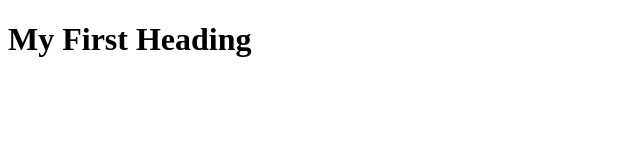
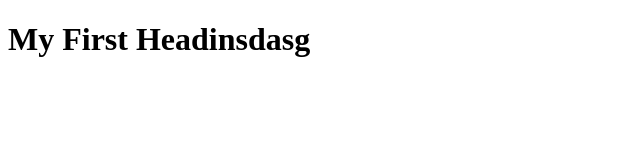
Before and after one commit to organization1236/teste123, a plain HTML site: page index.html in a window 1280 px wide. Shown: the whole page, without its empty margins (0-640 px from the left). Drawn offline with Linux system fonts and the light colour scheme.

Commit message:
Update index.html

```diff
--- a/index.html
+++ b/index.html
@@ -2,7 +2,7 @@
 <html>
 <body>
 
-<h1>My First Heading</h1>
+<h1>My First Headinsdasg</h1>
 
 </body>
 </html>
```
